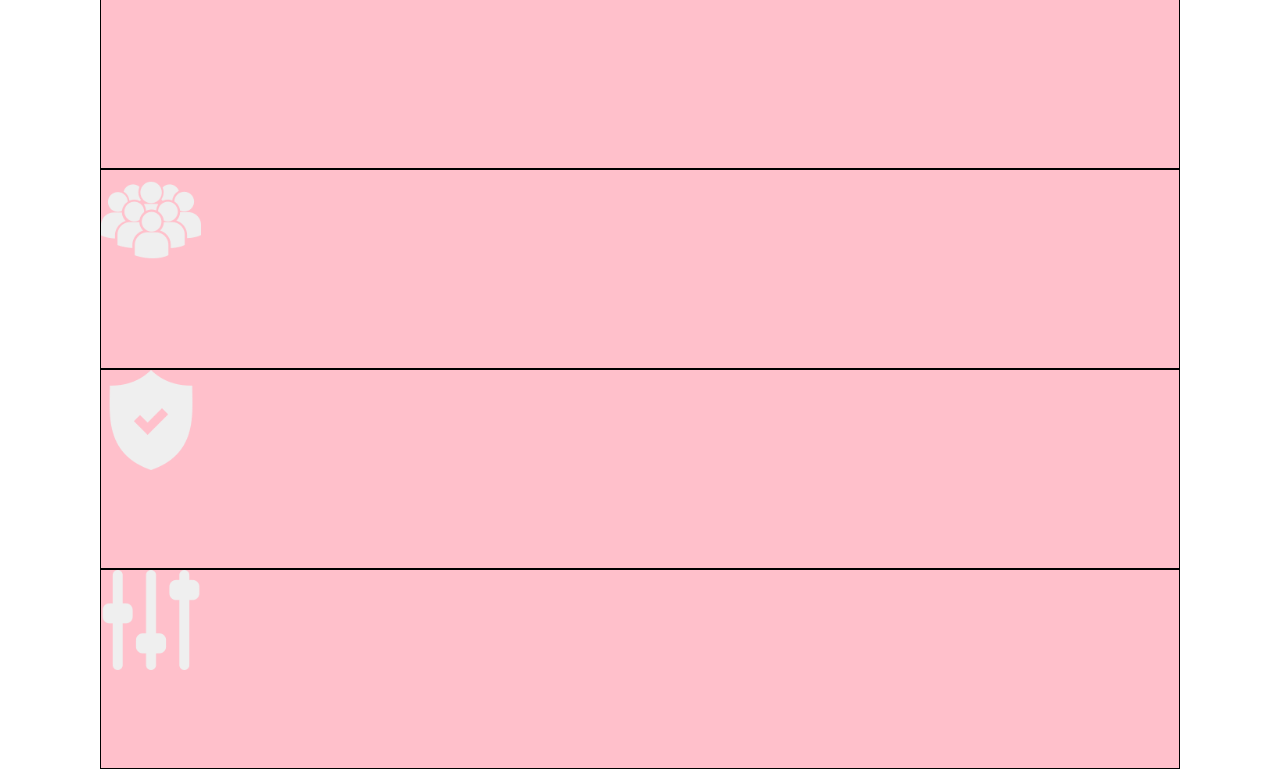
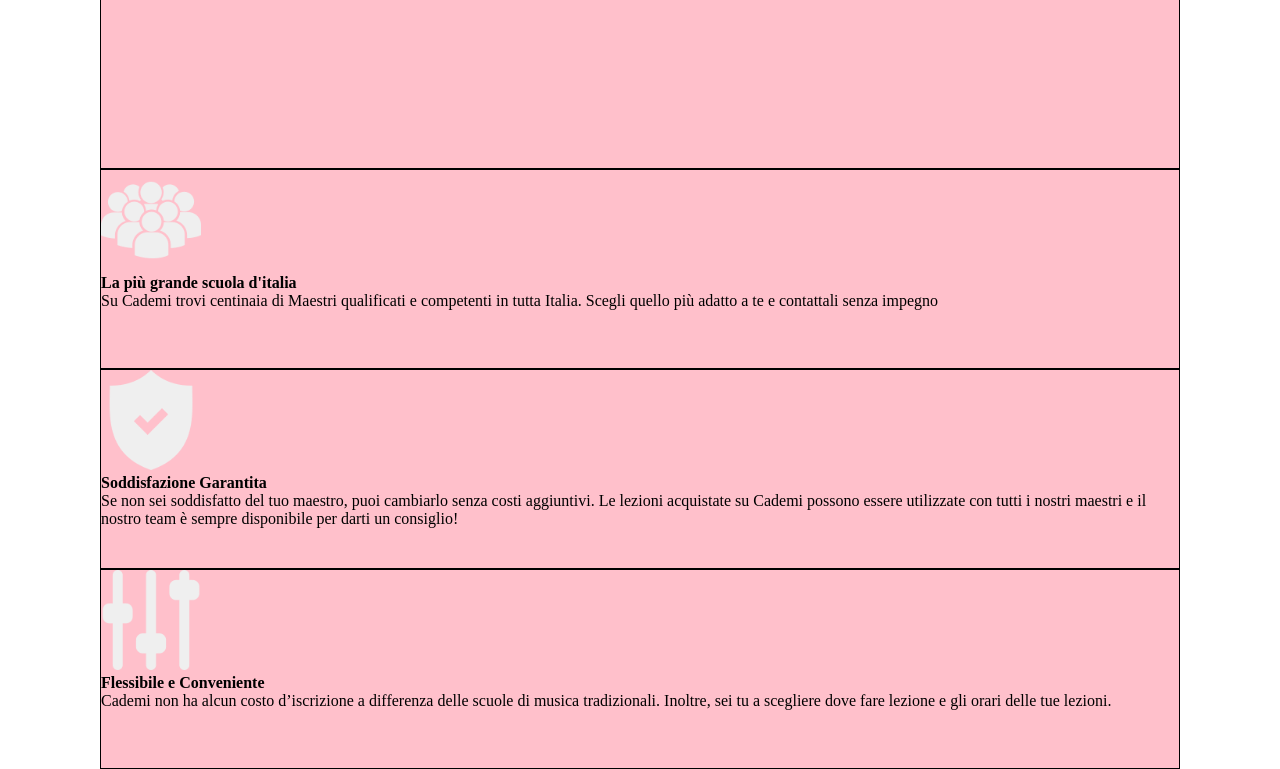
Before and after one commit to giuseppebarbara92/html-12bool-responsive-wannabe, a plain HTML site: page index.html in a window 1280 px wide. Shown: the part 831-1600 px from the top of the page. Drawn offline with Linux system fonts and the light colour scheme.

Commit message:
struttura completa1.1

```diff
--- a/index.html
+++ b/index.html
@@ -58,18 +58,24 @@
         </div>
         <div class="col-lg-12 col-md-4 col-xs-12">
             <div class="icon-set">
-            <img src="img/icon/profile.png" alt="">
+              <img src="img/icon/profile.png" alt="">
             </div>
+            <h4>La più grande scuola d'italia</h4>
+            <p>Su Cademi trovi centinaia di Maestri qualificati e competenti in tutta Italia. Scegli quello più adatto a te e contattali senza impegno</p>
         </div>
         <div class="col-lg-12 col-md-4 col-xs-12">
             <div class="icon-set">
-            <img src="img/icon/secure.png" alt="">
+              <img src="img/icon/secure.png" alt="">
             </div>
+            <h4>Soddisfazione Garantita</h4>
+            <p>Se non sei soddisfatto del tuo maestro, puoi cambiarlo senza costi aggiuntivi. Le lezioni acquistate su Cademi possono essere utilizzate con tutti i nostri maestri e il nostro team è sempre disponibile per darti un consiglio!</p>
         </div>
         <div class="col-lg-12 col-md-4 col-xs-12">
             <div class="icon-set">
-            <img src="img/icon/flex.png" alt="">
+              <img src="img/icon/flex.png" alt="">
             </div>
+            <h4>Flessibile e Conveniente</h4>
+            <p>Cademi non ha alcun costo d’iscrizione a differenza delle scuole di musica tradizionali. Inoltre, sei tu a scegliere dove fare lezione e gli orari delle tue lezioni.</p>
         </div>
     </div>
 
```
